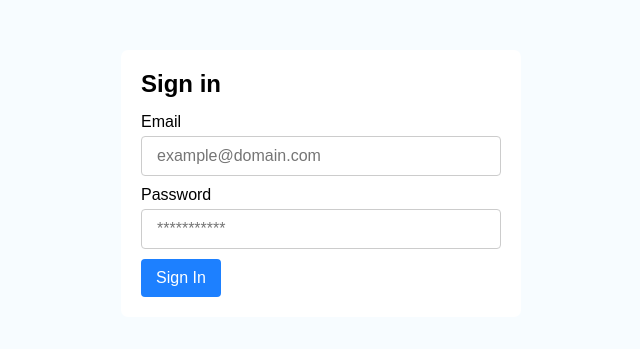
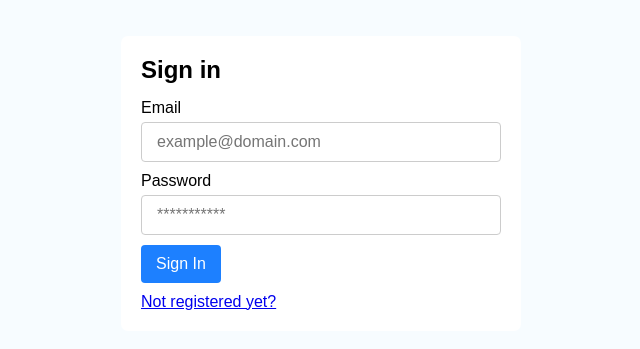
Before and after one commit to Burashev/infoServiceTest_client, a Vue app: page /sign_in in a window 1280 px wide. Shown: the part 217-566 px from the top of the page, without its empty margins (319-959 px from the left). Built offline with nearby package versions, Linux system fonts and the light colour scheme.

Commit message:
add: links in signIn and signUp forms

```diff
--- a/src/components/AppForm.vue
+++ b/src/components/AppForm.vue
@@ -42,4 +42,9 @@ button {
     background-color: #186fde;
   }
 }
+
+a {
+  display: block;
+  margin-top: 10px;
+}
 </style>
--- a/src/views/SignIn.vue
+++ b/src/views/SignIn.vue
@@ -12,6 +12,7 @@
           <input type="password" required placeholder="***********" id="password" v-model="password">
         </div>
         <button type="submit">Sign In</button>
+        <a href="#" @click.prevent="$router.push({name: 'signUp'})">Not registered yet?</a>
       </app-form>
     </template>
   </app-card>
--- a/src/views/SignUp.vue
+++ b/src/views/SignUp.vue
@@ -16,6 +16,7 @@
           <input type="password" placeholder="***********" id="password_repeat" v-model="passwordRepeat">
         </div>
         <button type="submit">Sign Up</button>
+        <a href="#" @click.prevent="$router.push({name: 'signIn'})">Already have an account?</a>
       </app-form>
     </template>
   </app-card>
```
